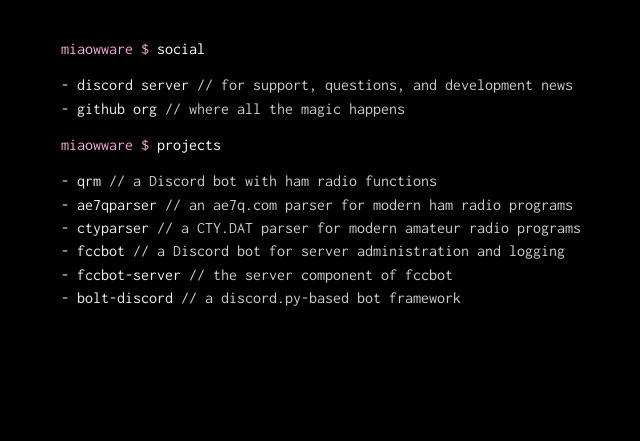
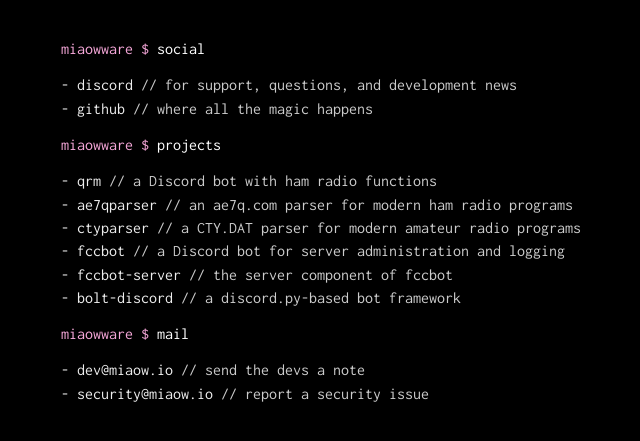
Before and after one commit to miaowware/miaow.io, a Jekyll site: the page built from index.html, in a window 1280 px wide, cut to the strip 286-727 px from the top of the page. Shown: the whole strip, without its empty margins (319-959 px from the left). Built offline with Jekyll 4.4.1, drawn with Linux system fonts in a browser that asks for light colours.

Commit message:
add email addresses to content.yml (#3)

```diff
--- a/_data/content.yml
+++ b/_data/content.yml
@@ -1,8 +1,8 @@
 social:
-    - title: discord server
+    - title: discord
       description: for support, questions, and development news
       url: https://discord.gg/SwyjdDN
-    - title: github org
+    - title: github
       description: where all the magic happens
       url: https://github.com/miaowware
 
@@ -25,3 +25,11 @@
     - title: bolt-discord
       description: a discord.py-based bot framework
       url: https://github.com/miaowware/bolt-discord
+
+mail:
+    - title: dev@miaow.io
+      description: send the devs a note
+      url: mailto:dev@miaow.io
+    - title: security@miaow.io
+      description: report a security issue
+      url: mailto:security@miaow.io
```
